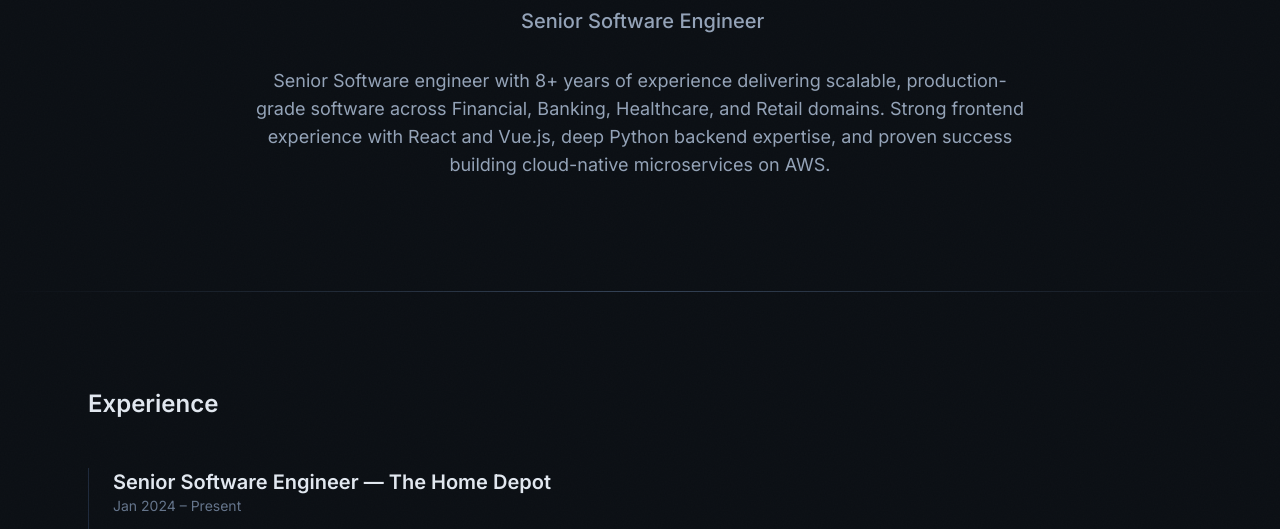
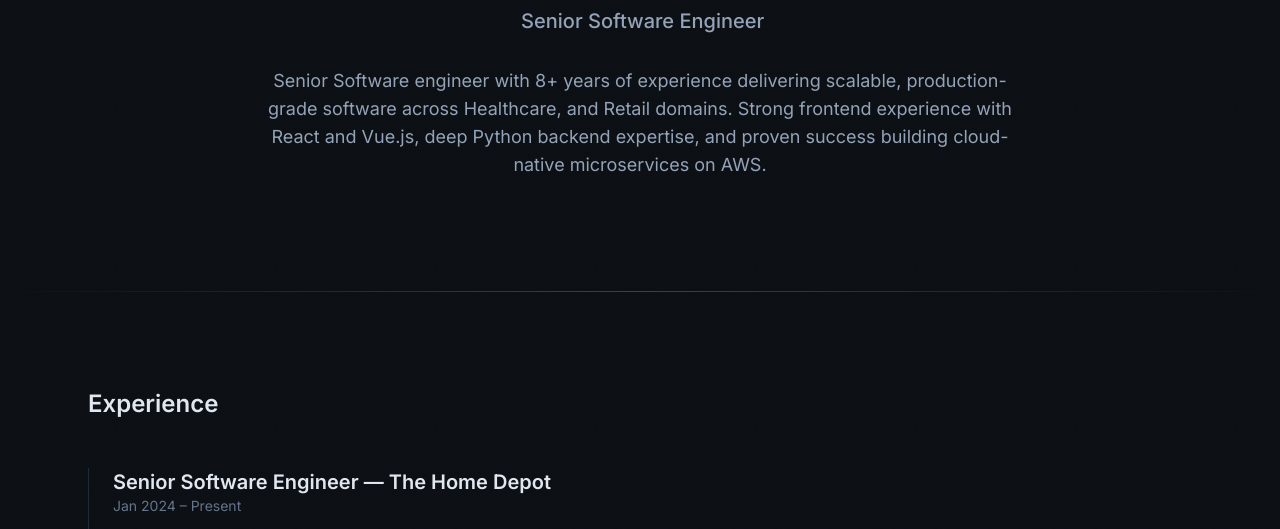
Before and after one commit to hemanthkhn/hemanthkhn.github.io, a plain HTML site: page index.html in a window 1280 px wide. Shown: the part 246-775 px from the top of the page. Drawn offline with nearby package versions, Linux system fonts and the light colour scheme.

Commit message:
Update index.html

```diff
--- a/index.html
+++ b/index.html
@@ -83,7 +83,7 @@
 
     <p class="mt-8 max-w-3xl mx-auto text-lg text-slate-400">
       Senior Software engineer with 8+ years of experience delivering scalable,
-      production-grade software across Financial, Banking, Healthcare, and Retail domains.
+      production-grade software across Healthcare, and Retail domains.
       Strong frontend experience with React and Vue.js, deep Python backend expertise,
       and proven success building cloud-native microservices on AWS.
     </p>
```
